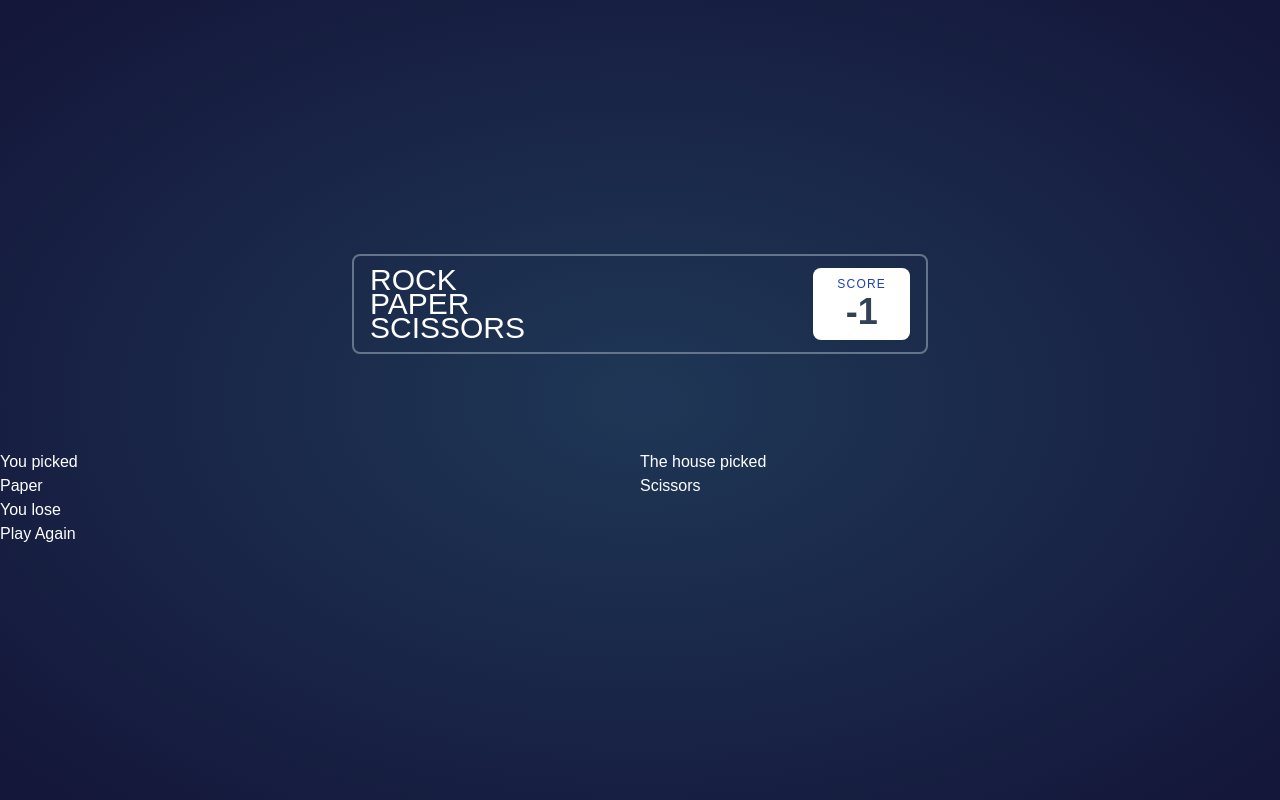
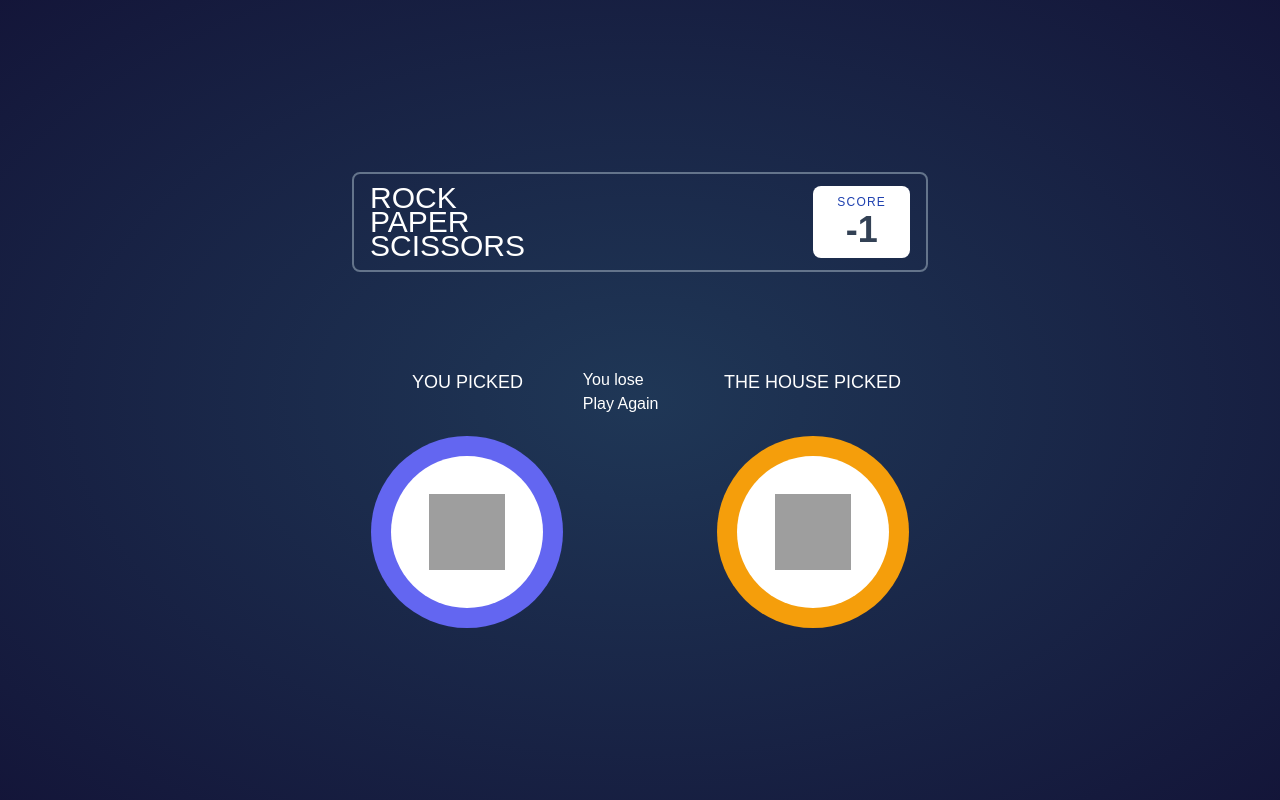
Before and after one commit to cjcoops/rock-paper-scissors, a React (Vite) app: page / in a window 1280 px wide. Both pictures are taken after a click on the button 511 px from the left and 394 px from the top of the page. Built offline with nearby package versions, Linux system fonts and the light colour scheme; grey boxes are pictures that could not be loaded; a web font is replaced by a local one.

Commit message:
Weapon container component

```diff
--- a/src/components/Weapon.tsx
+++ b/src/components/Weapon.tsx
@@ -1,6 +1,13 @@
 import { Weapon as WeaponType } from "../weapons";
 
-function Weapon({ weapon }: { weapon: WeaponType }) {
+function Weapon({ weapon }: { weapon?: WeaponType }) {
+  if (!weapon) {
+    return (
+      <div className={`h-48 w-48 rounded-full p-5`}>
+        <div className="flex h-full items-center justify-center rounded rounded-full bg-slate-800"></div>
+      </div>
+    );
+  }
   return (
     <div className={`h-48 w-48 rounded-full bg-${weapon.primaryColour} p-5`}>
       <div className="flex h-full items-center justify-center rounded rounded-full bg-white">
--- /dev/null
+++ b/src/components/WeaponContainer.tsx
@@ -0,0 +1,15 @@
+import { FC, ReactNode } from "react";
+
+const WeaponContainer: FC<{ children: ReactNode; text: string }> = ({
+  children,
+  text,
+}) => {
+  return (
+    <div className="flex flex-col items-center">
+      <div className="text-lg uppercase">{text}</div>
+      <div className="mt-10">{children}</div>
+    </div>
+  );
+};
+
+export default WeaponContainer;
--- a/src/routes/index.tsx
+++ b/src/routes/index.tsx
@@ -5,6 +5,7 @@ import Scoreboard from "../components/Scoreboard";
 import WeaponComponent from "../components/Weapon";
 import { Weapon, WeaponNames, weapons } from "../weapons";
 import clsx from "clsx";
+import WeaponContainer from "../components/WeaponContainer";
 
 export const Route = createFileRoute("/")({
   component: HomeComponent,
@@ -55,21 +56,20 @@ function Results({
   resetGame: () => void;
 }) {
   return (
-    <div className="grid grid-cols-2">
-      <div>
-        <div>You picked</div>
-        <div>{userPick?.name}</div>
-      </div>
-      <div>
-        <div>The house picked</div>
-        <div>{housePick?.name}</div>
-      </div>
+    <div className="mx-auto grid w-full max-w-xl auto-cols-auto grid-flow-col">
+      <WeaponContainer text="You Picked">
+        <WeaponComponent weapon={userPick} />
+      </WeaponContainer>
+
       {result && (
         <div>
           <div>You {result}</div>
           <button onClick={resetGame}>Play Again</button>
         </div>
       )}
+      <WeaponContainer text="The House picked">
+        <WeaponComponent weapon={housePick} />
+      </WeaponContainer>
     </div>
   );
 }
```
